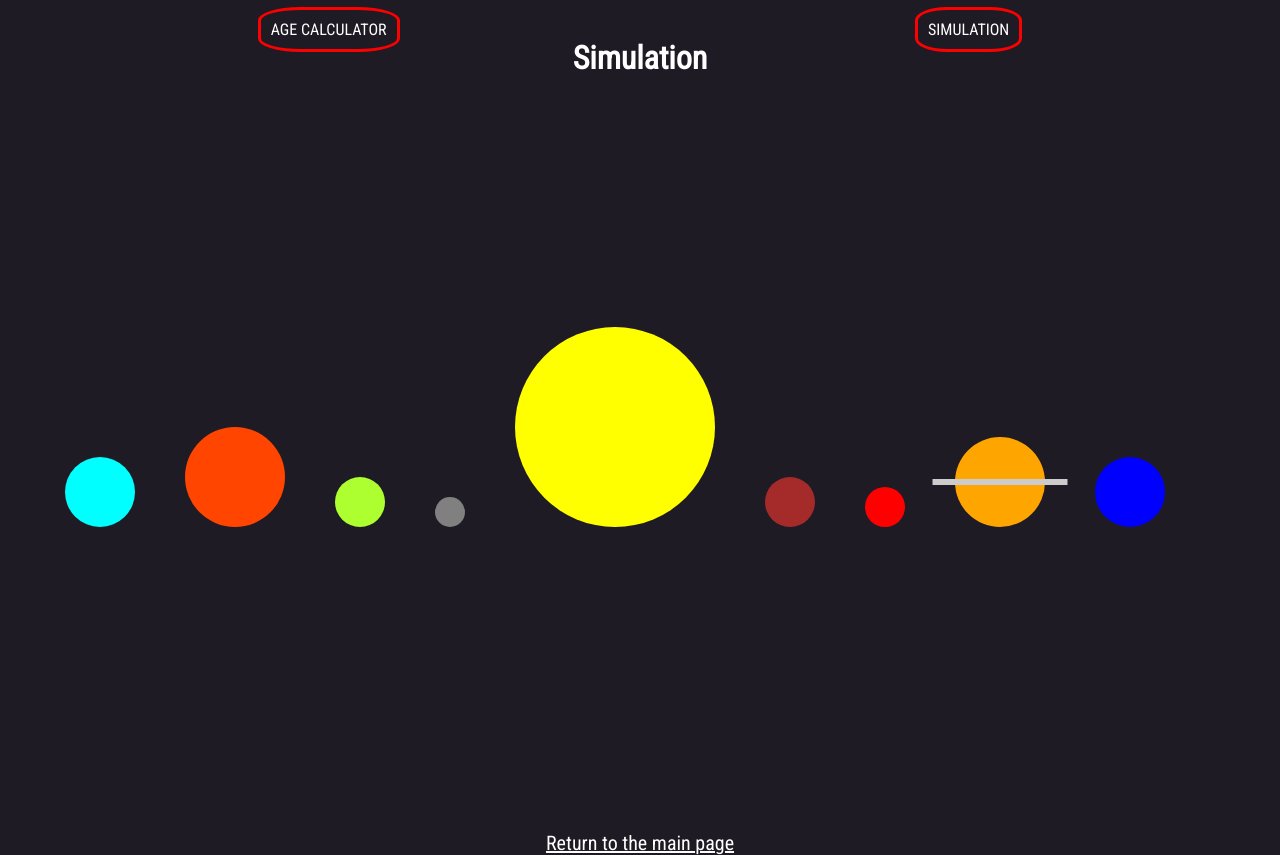
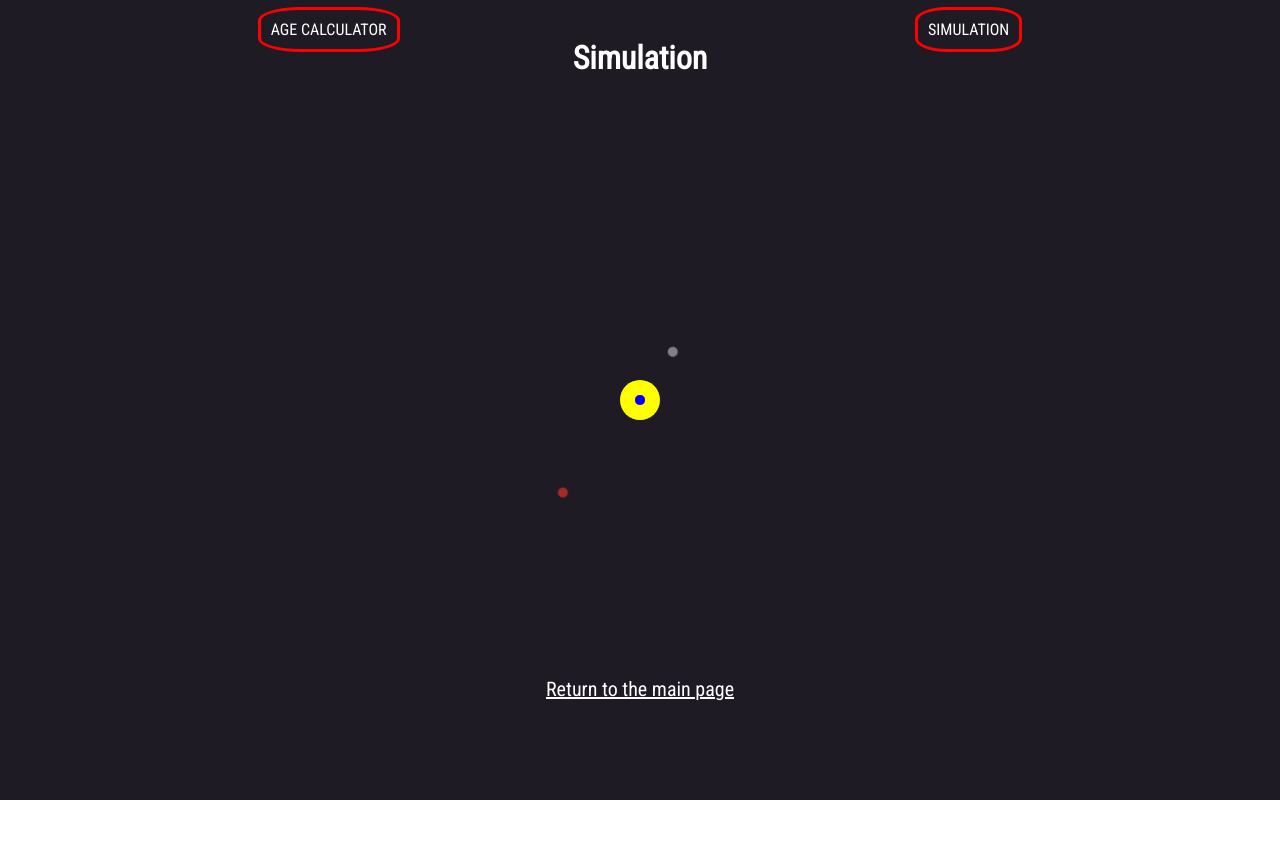
Before and after one commit to Student235555/solar-system-facts, a React (Create React App) app: page /simulation in a window 1280 px wide. After the commit the page ends 800 px from the top, so only its background shows below. Built offline with nearby package versions, Linux system fonts and the light colour scheme.

Commit message:
Add rotate animation (testing only)

```diff
--- a/src/components/Simulation.js
+++ b/src/components/Simulation.js
@@ -7,16 +7,15 @@ const Simulation = () => {
         <div>
             <h1>Simulation</h1>
             <div class="dots">
+                <span class="dot sun"></span>
                 <span class="dot uranus"></span>
                 <span class="dot jupiter"></span>
                 <span class="dot earth"></span>
                 <span class="dot mercury"></span>
-                <span class="dot sun"></span>
                 <span class="dot venus"></span>
                 <span class="dot mars"></span>
                 <span class="dot saturn">
-                    <div class='line'>
-                    </div>
+                    {/* <div class='line'></div> */}
                 </span>
                 <span class="dot neptune"></span>
             </div>
--- a/src/styles/Simulation.css
+++ b/src/styles/Simulation.css
@@ -5,65 +5,87 @@
   }
 
   .dot {
+    position: absolute;
     height: 10px;
     width: 10px;
-    margin-right: 50px;
     border-radius: 50%;
     display: inline-block;
+    top: 50%;
+    left: 50%;
+    transform: translate(-50%, -50%);
   }
 
   .sun{
-    height: 200px;
-    width: 200px;
+    height: 40px;
+    width: 40px;
     background-color: yellow;
   }
 
+  @keyframes spinAroundV {
+    from {
+      transform: rotate(0deg) translate(120px);
+    }
+    to {
+      transform: rotate(360deg) translate(120px);
+    }
+  }
+
+  @keyframes spinAroundM {
+    from {
+      transform: rotate(0deg) translate(60px);
+    }
+    to {
+      transform: rotate(360deg) translate(60px);
+    }
+  }
+
   .mercury{
-    height: 30px;
-    width: 30px;
+    /* height: 30px;
+    width: 30px; */
     background-color: grey;
+    animation: spinAroundM 3s linear infinite;
   }
 
   .venus{
-    height: 50px;
-    width: 50px;
+    /* height: 50px;
+    width: 50px; */
     background-color: brown;
+    animation: spinAroundV 4s linear infinite;
   }
 
   .earth{
-    height: 50px;
-    width: 50px;
+    /* height: 50px;
+    width: 50px; */
     background-color: greenyellow;
   }
 
   .mars{
-    height: 40px;
-    width: 40px;
+    /* height: 40px;
+    width: 40px; */
     background-color: red;
   }
 
   .jupiter{
-    height: 100px;
-    width: 100px;
+    /* height: 100px;
+    width: 100px; */
     background-color: orangered;
   }
 
   .saturn{
-      position: relative;
-    height: 90px;
-    width: 90px;
+    /* height: 90px;
+    width: 90px; */
     background-color: orange;
   }
 
   .uranus{
-    height: 70px;
-    width: 70px;
+    /* height: 70px;
+    width: 70px; */
     background-color: aqua;
   }
 
   .neptune{
-    height: 70px;
-    width: 70px;
+    /* height: 70px;
+    width: 70px; */
     background-color: blue;
   }
 
@@ -75,3 +97,7 @@
     border-top: 6px solid #ccc;
     transform: translate(-50%, -50%);
   }
+
+  .returnLink{
+    margin-top: 600px;
+  }
```
